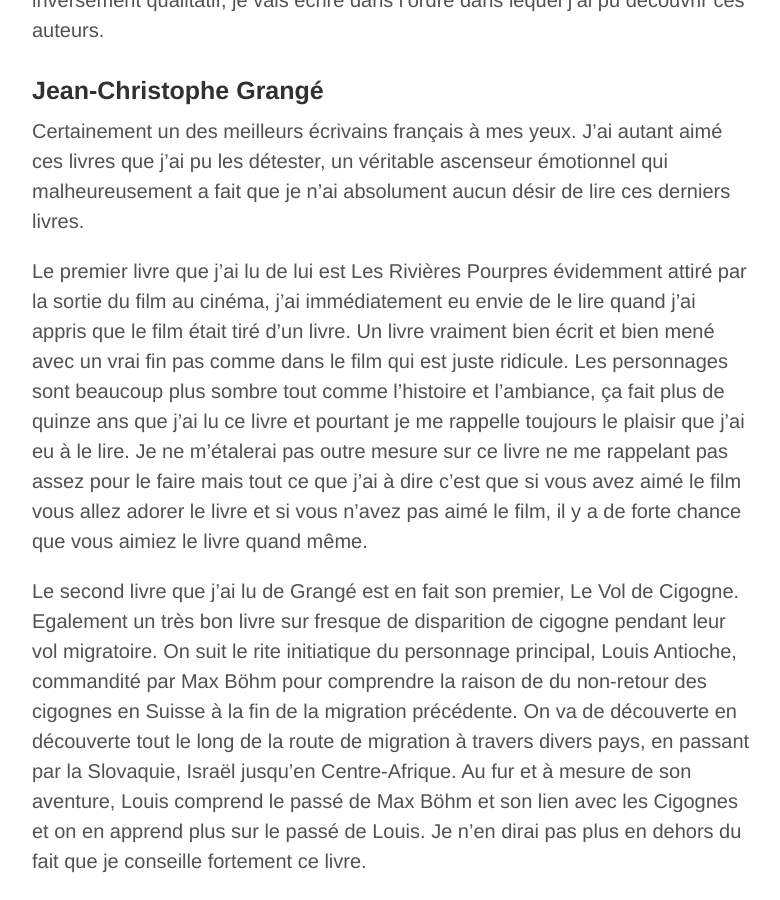
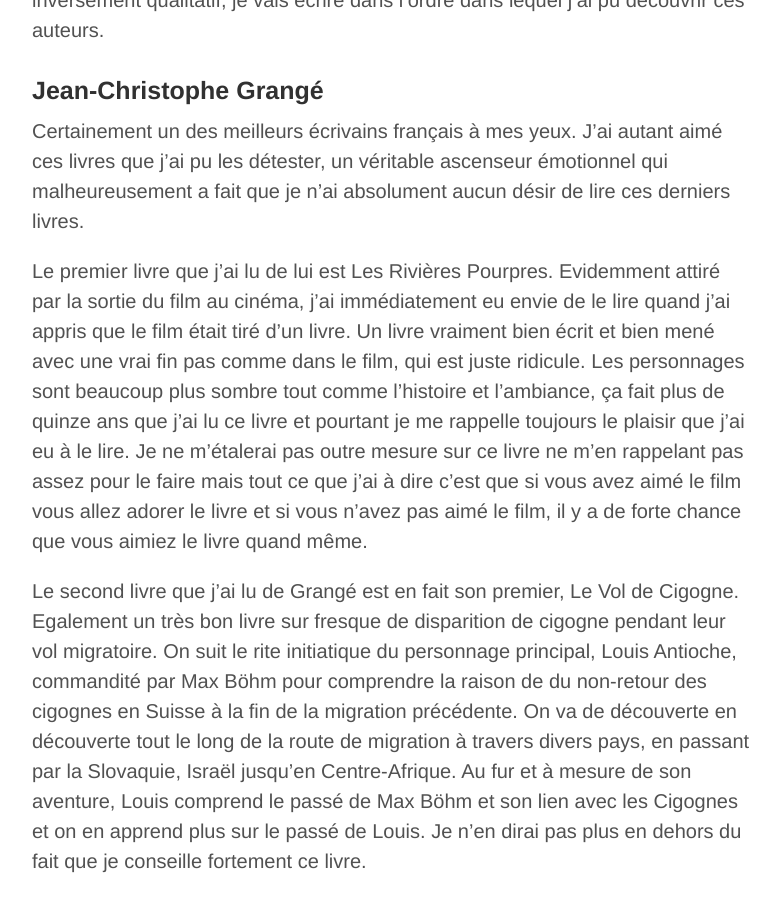
Before and after one commit to richardtetaz/richardtetaz.github.io, a Jekyll site: the page built from _posts/2014-11-05-roman-policier.md, in a window 1280 px wide and 900 px high, scrolled down 618 px. Shown: the whole window, without its empty margins (248-1028 px from the left). Built offline with Jekyll 4.4.1, drawn with Linux system fonts in a browser that asks for light colours; comment, search, counter and statistics services are not loaded.

Commit message:
Modif romans policiers

```diff
--- a/_posts/2014-11-05-roman-policier.md
+++ b/_posts/2014-11-05-roman-policier.md
@@ -18,9 +18,9 @@ Il faut savoir que cette liste n'est pas forcement écrite dans un ordre qualita
 
 Certainement un des meilleurs écrivains français à mes yeux. J'ai autant aimé ces livres que j'ai pu les détester, un véritable ascenseur émotionnel qui malheureusement a fait que je n’ai absolument aucun désir de lire ces derniers livres.
 
-Le premier livre que j’ai lu de lui est Les Rivières Pourpres évidemment attiré par la sortie du film au cinéma, j’ai immédiatement eu envie de le lire quand j’ai appris que le film était tiré d’un livre.
-Un livre vraiment bien écrit et bien mené avec un vrai fin pas comme dans le film qui est juste ridicule. Les personnages sont beaucoup plus sombre tout comme l’histoire et l’ambiance, ça fait plus de quinze ans que j’ai lu ce livre et pourtant je me rappelle toujours le plaisir que j’ai eu à le lire.
-Je ne m’étalerai pas outre mesure sur ce livre ne me rappelant pas assez pour le faire mais tout ce que j’ai à dire c’est que si vous avez aimé le film vous allez adorer le livre et si vous n’avez pas aimé le film, il y a de forte chance que vous aimiez le livre quand même.
+Le premier livre que j’ai lu de lui est Les Rivières Pourpres. Evidemment attiré par la sortie du film au cinéma, j’ai immédiatement eu envie de le lire quand j’ai appris que le film était tiré d’un livre.
+Un livre vraiment bien écrit et bien mené avec une vrai fin pas comme dans le film, qui est juste ridicule. Les personnages sont beaucoup plus sombre tout comme l’histoire et l’ambiance, ça fait plus de quinze ans que j’ai lu ce livre et pourtant je me rappelle toujours le plaisir que j’ai eu à le lire.
+Je ne m’étalerai pas outre mesure sur ce livre ne m'en rappelant pas assez pour le faire mais tout ce que j’ai à dire c’est que si vous avez aimé le film vous allez adorer le livre et si vous n’avez pas aimé le film, il y a de forte chance que vous aimiez le livre quand même.
 
 Le second livre que j’ai lu de Grangé est en fait son premier, Le Vol de Cigogne. Egalement un très bon livre sur fresque de disparition de cigogne pendant leur vol migratoire. On suit le rite initiatique du personnage principal, Louis Antioche, commandité par Max Böhm pour comprendre la raison de du non-retour des cigognes en Suisse à la fin de la migration précédente. On va de découverte en découverte tout le long de la route de migration à travers divers pays, en passant par la Slovaquie, Israël jusqu’en Centre-Afrique. Au fur et à mesure de son aventure, Louis comprend le passé de Max Böhm et son lien avec les Cigognes et on en apprend plus sur le passé de Louis.
  Je n’en dirai pas plus en dehors du fait que je conseille fortement ce livre.
```
